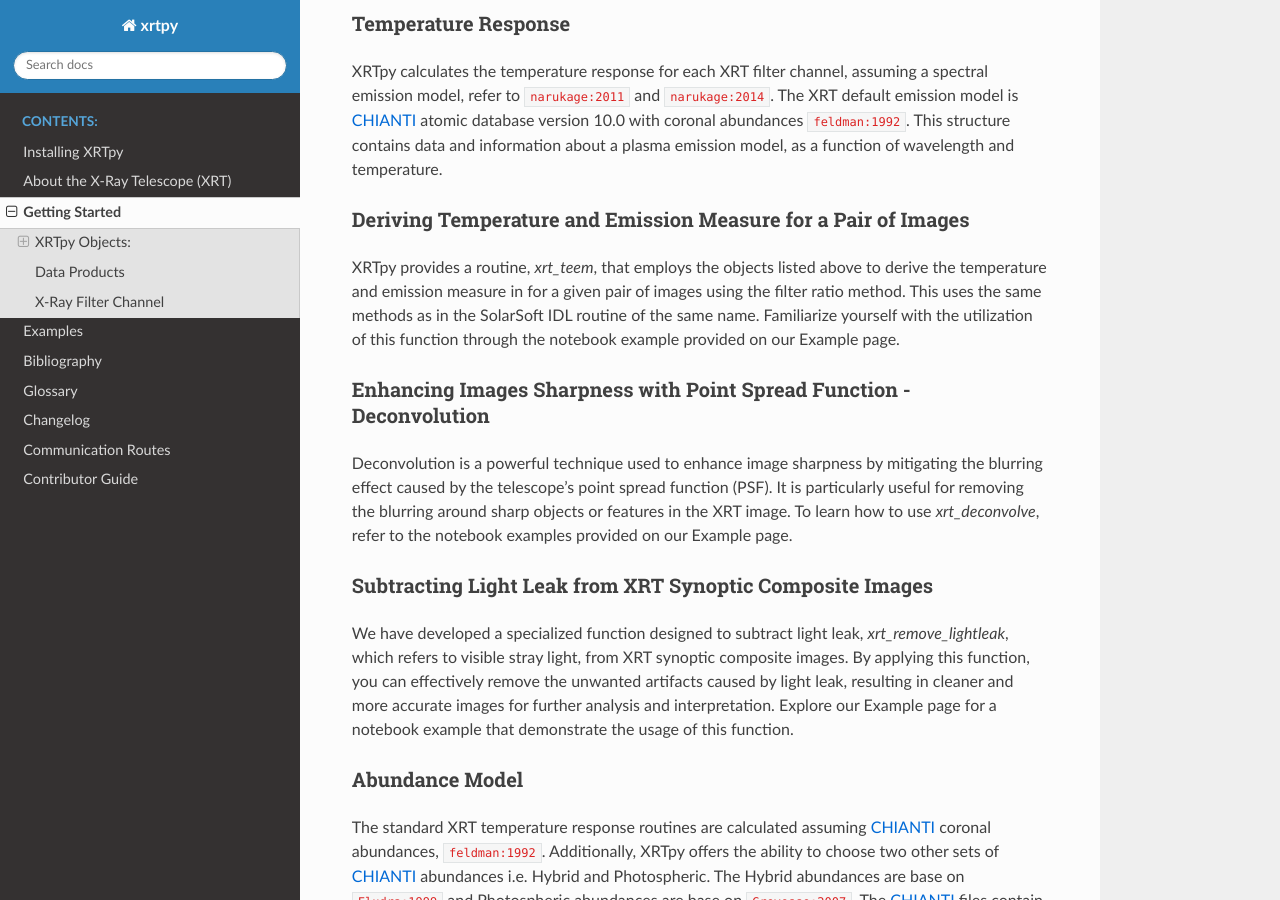
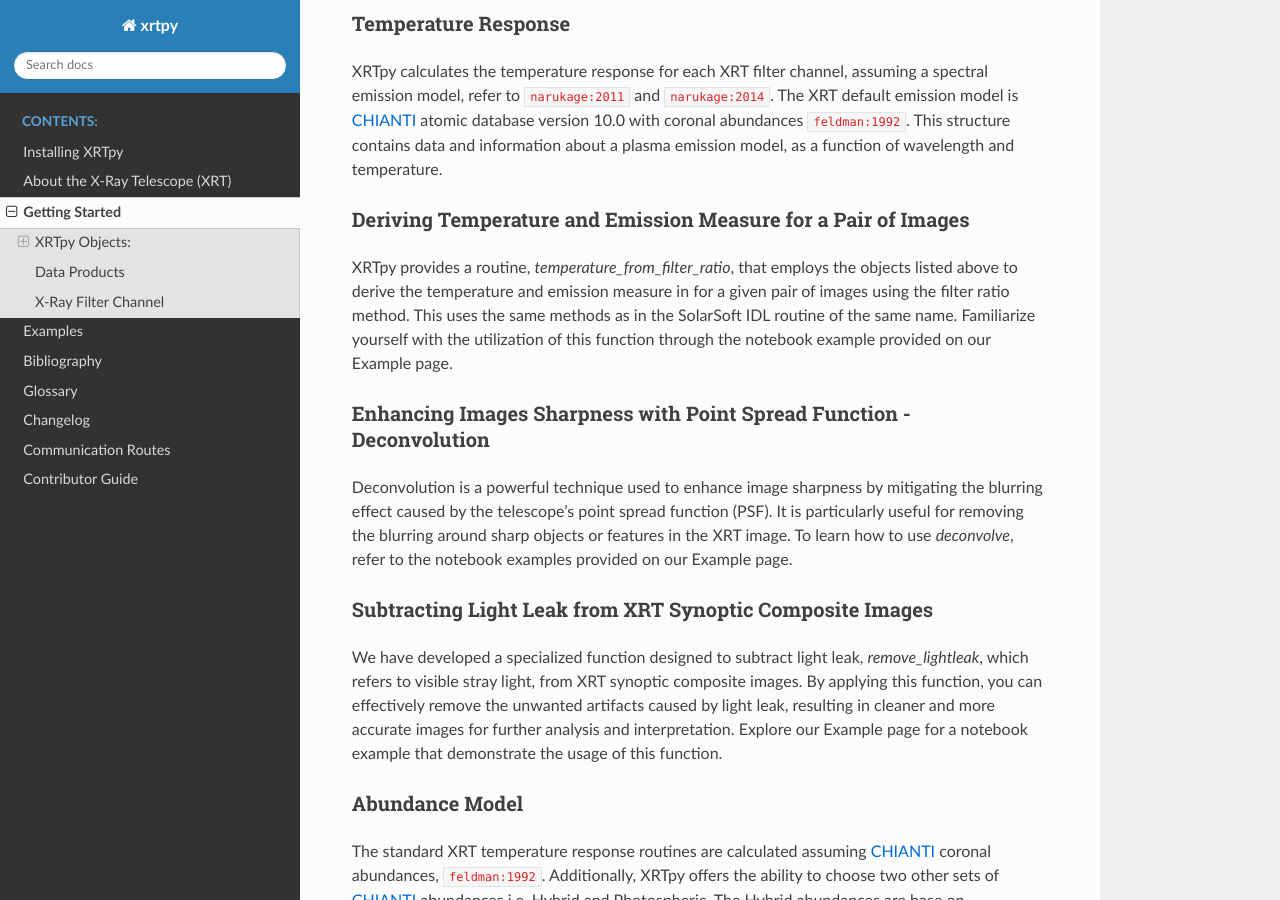
Before and after one commit to HinodeXRT/xrtpy, a Sphinx documentation site: the page built from docs/getting_started.rst, in a window 1280 px wide and 900 px high, scrolled down 739 px. Built offline with Sphinx 7.4.7 and the Read the Docs theme 2.0.0, drawn with Linux system fonts in a browser that asks for light colours; pages that are not in the unit, such as notebooks, are missing from menus; cross-references to code outside the pages are shown as plain code.

Commit message:
fixed reference to xrt_teem in getting_started.rst

```diff
--- a/docs/getting_started.rst
+++ b/docs/getting_started.rst
@@ -33,7 +33,7 @@ The XRT default emission model is `CHIANTI`_ atomic database version 10.0 with c
 
 Deriving Temperature and Emission Measure for a Pair of Images
 --------------------------------------------------------------
-XRTpy provides a routine, *xrt_teem*, that employs the objects listed above to derive the temperature and emission
+XRTpy provides a routine, *temperature_from_filter_ratio*, that employs the objects listed above to derive the temperature and emission
 measure in for a given pair of images using the filter ratio method. This uses the same methods as in the SolarSoft IDL
 routine of the same name. Familiarize yourself with the utilization of this function through the notebook example provided on our Example page.
 
@@ -42,11 +42,11 @@ Enhancing Images Sharpness with Point Spread Function - Deconvolution
 ---------------------------------------------------------------------
 Deconvolution is a powerful technique used to enhance image sharpness by mitigating the blurring effect
 caused by the telescope's point spread function (PSF). It is particularly useful for removing the blurring
-around sharp objects or features in the XRT image. To learn how to use *xrt_deconvolve*, refer to the notebook examples provided on our Example page.
+around sharp objects or features in the XRT image. To learn how to use *deconvolve*, refer to the notebook examples provided on our Example page.
 
 Subtracting Light Leak from XRT Synoptic Composite Images
 ---------------------------------------------------------
-We have developed a specialized function designed to subtract light leak, *xrt_remove_lightleak*, which refers to visible stray
+We have developed a specialized function designed to subtract light leak, *remove_lightleak*, which refers to visible stray
 light, from XRT synoptic composite images. By applying this function, you can effectively remove the
 unwanted artifacts caused by light leak, resulting in cleaner and more accurate images for further analysis and interpretation.
 Explore our Example page for a notebook example that demonstrate the usage of this function.
```
